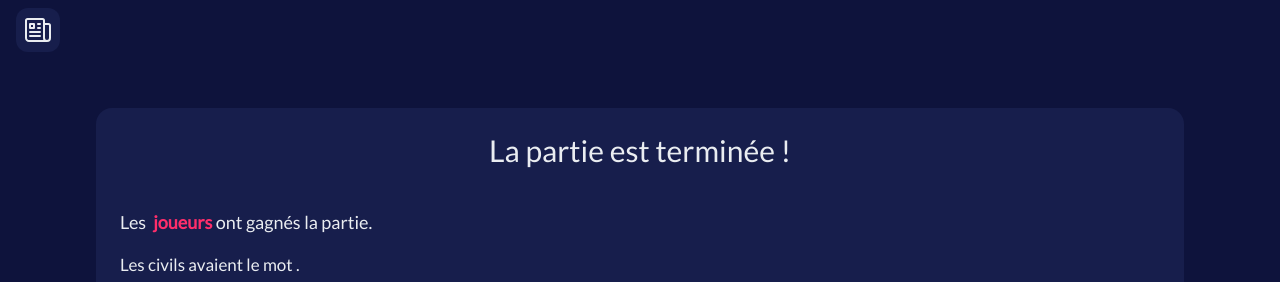
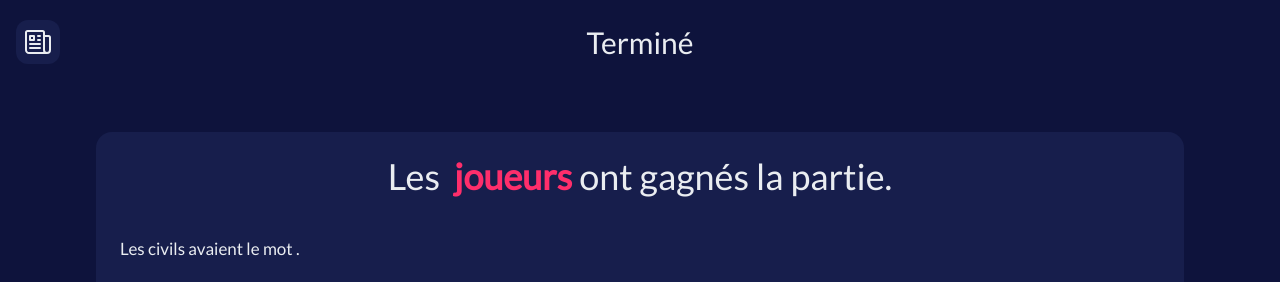
Before and after one commit to LalbaAnthony/undercover, a Vue app in the folder front/: page /over in a window 1280 px wide. Shown: the top 282 px of the page. Built offline with nearby package versions, Linux system fonts and the light colour scheme; no server answers.

Commit message:
Style on header + roles min/max fixes

```diff
--- a/front/src/components/HeaderComponent.vue
+++ b/front/src/components/HeaderComponent.vue
@@ -2,7 +2,7 @@
   <header class="flex justify-between items-center py-2 px-4 gap-3">
     <Button type="dark" v-if="route.name !== 'rules'" icon="newspaper" size="lg" @click="goToRules"></Button>
     <Button type="dark" v-else icon="chevronLeft" size="lg" @click="goBack"></Button>
-    <h1 class="text-center text-4xl my-4">{{ route?.meta?.title || VITE_APP_NAME }}</h1>
+    <h1 class="text-center text-3xl my-4">{{ route?.meta?.title || VITE_APP_NAME }}</h1>
     <Button :visible="undercoverStore.DEBUG_ACTIVE" type="primary" icon="bug" size="lg" @click="handleDebug"></Button>
   </header>
 </template>
--- a/front/src/pages/OverPage.vue
+++ b/front/src/pages/OverPage.vue
@@ -2,8 +2,7 @@
   <div>
     <Bento>
       <div class="flex flex-col flex-wrap gap-4">
-        <h1 class="text-3xl text-center mb-6">La partie est terminée !</h1>
-        <p class="text-lg">Les&nbsp;
+        <h1 class="text-4xl text-center mb-6">Les&nbsp;
           <span v-if="undercoverStore.hasWhiteAndUndercoverWon" class="text-primary font-bold">undercovers et Mr
             White</span>
           <span v-else-if="undercoverStore.hasCivilianWon" class="text-primary font-bold">civils</span>
@@ -11,7 +10,7 @@
           <span v-else-if="undercoverStore.hasWhiteWon" class="text-primary font-bold">Mr White</span>
           <span v-else-if="undercoverStore.hasFoolWon" class="text-primary font-bold">Fools</span>
           <span v-else class="text-primary font-bold">joueurs</span>&nbsp;ont gagnés la partie.
-        </p>
+        </h1>
         <p>Les civils avaient le mot <span class="text-secondary font-bold">{{ undercoverStore.civilianWord }}</span>.</p>
         <p>Les undercovers avaient eux le mot <span class="text-secondary font-bold">{{ undercoverStore.undercoversWord }}</span>.</p>
       </div>
--- a/front/src/router/routes.js
+++ b/front/src/router/routes.js
@@ -32,7 +32,7 @@ const routes = [
     name: 'over',
     component: () => import('../pages/OverPage.vue'),
     meta: {
-      title: '',
+      title: 'Terminé',
       private: false,
     },
   },
--- a/front/src/stores/undercover.js
+++ b/front/src/stores/undercover.js
@@ -177,11 +177,6 @@ export const useUndercoverStore = defineStore('undercover', {
         return false
       }
 
-      if (this.distribution.civilian < 1) {
-        notif.notify('Il faut au moins un civil pour commencer une partie', 'error')
-        return false
-      }
-
       if (this.distribution.undercover < 1 && this.distribution.white < 1 && this.distribution.fool < 1) {
         notif.notify('Il faut au moins un undercover ou un Mr White ou un Fool pour commencer une partie', 'error')
         return false
@@ -191,12 +186,12 @@ export const useUndercoverStore = defineStore('undercover', {
         const playersRequired = this.getRole(key)?.playersRequired
         const playersWithThisRole = this.getRole(key)?.playersWithThisRole
 
-        if (playersRequired.min !== -1 && this.numberOfPlayers < playersRequired.min && this.numberOfPlayers > 0) {
+        if (playersRequired.min !== -1 && this.numberOfPlayers < playersRequired.min && this.distribution[key] > 0) {
           notif.notify(`Il faut au moins ${playersRequired.min} joueurs pour jouer avec un ${value.name}`, 'error')
           console.error(`Not enough players to play as ${value.name}`)
           return false
         }
-        if (playersRequired.max !== -1 && this.numberOfPlayers > playersRequired.max && this.numberOfPlayers > 0) {
+        if (playersRequired.max !== -1 && this.numberOfPlayers > playersRequired.max && this.distribution[key] > 0) {
           notif.notify(`Il faut maximum ${playersRequired.max} joueurs pour jouer avec un ${value.name}`, 'error')
           console.error(`Too many players to play as ${value.name}`)
           return false
@@ -214,7 +209,7 @@ export const useUndercoverStore = defineStore('undercover', {
         }
       }
 
-      if (this.distribution.civilian <= (this.distribution.undercover + this.distribution.white)) {
+      if (this.distribution.civilian < (this.distribution.undercover + this.distribution.white)) {
         notif.notify('Il faut plus de civils que d\'undercover et de Mr White', 'error')
         console.error('Not enough civilians compared to undercovers and Mr White')
         return false
```
